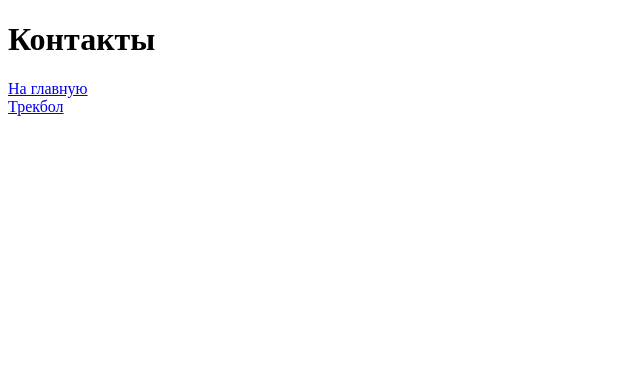
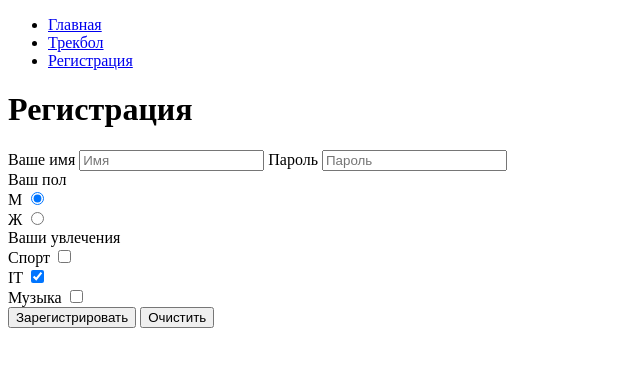
Before and after one commit to NickRusov/geek_html, a plain HTML site: page contacts.html in a window 1280 px wide. Shown: the whole page, without its empty margins (0-640 px from the left). Drawn offline with Linux system fonts and the light colour scheme.

Commit message:
Add forms and lists

```diff
--- a/contacts.html
+++ b/contacts.html
@@ -1,12 +1,36 @@
 <!DOCTYPE html>
 <html lang="en">
+
 <head>
     <meta charset="UTF-8">
-    <title>Контакты</title>
+    <title>Регистрация</title>
 </head>
+
 <body>
-    <h1>Контакты</h1>
-    <a href="index.html">На главную</a><br>
-    <a href="catalogue/trackball.html">Трекбол</a><br>
-</body>
+    <ul>
+        <li><a href="index.html">Главная</a> </li>
+        <li><a href="catalogue/trackball.html">Трекбол</a> </li>
+        <li><a href="#">Регистрация</a> </li>
+    </ul>
+    <h1>Регистрация</h1> </body>
+<form action=""> Ваше имя
+    <input type="text" placeholder="Имя"> Пароль
+    <input type="password" placeholder="Пароль">
+    <br> Ваш пол
+    <br> M
+    <input type="radio" name="sex" checked>
+    <br> Ж
+    <input type="radio" name="sex">
+    <br> Ваши увлечения
+    <br> Спорт
+    <input type="checkbox">
+    <br> IT
+    <input type="checkbox" checked>
+    <br> Музыка
+    <input type="checkbox">
+    <br>
+    <input type="submit" value="Зарегистрировать">
+    <input type="reset" value="Очистить">
+</form>
+
 </html>
```
Also changed, not shown: catalogue/optical.html (+12 -3 lines), catalogue/trackball.html (+8 -7 lines).
